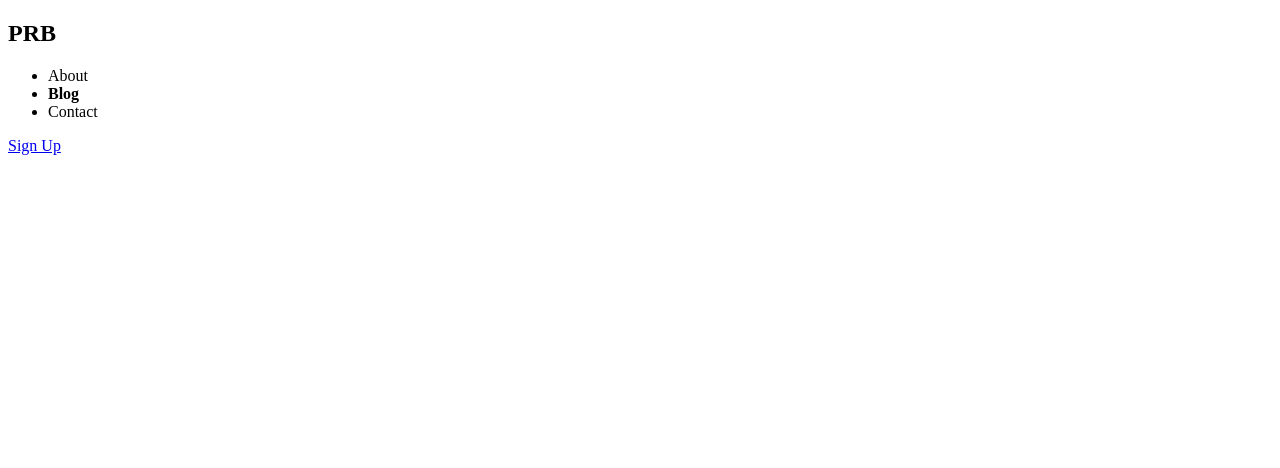
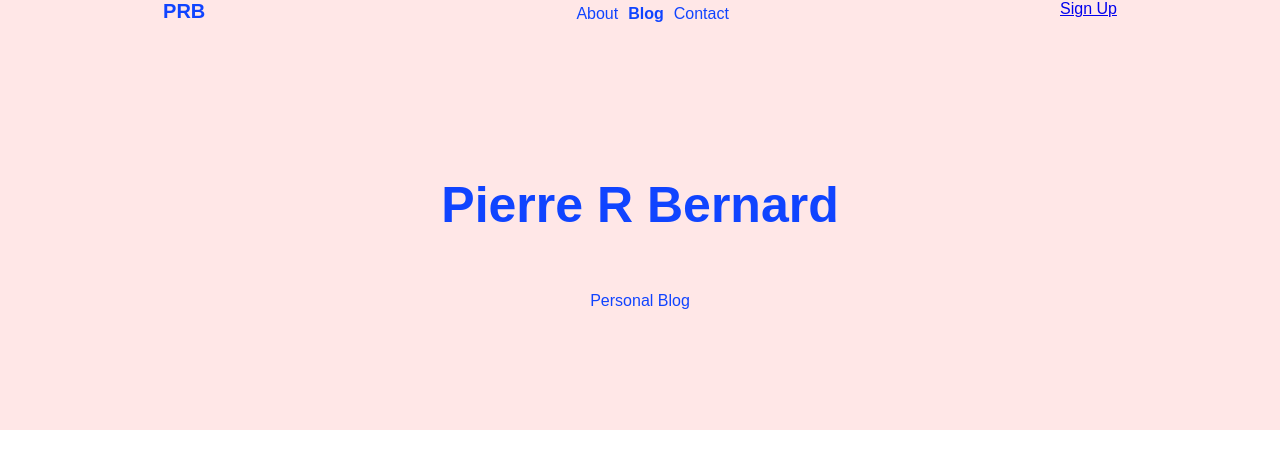
Before and after one commit to devmunro/blog, a plain HTML site: page index.html in a window 1280 px wide. Drawn offline with Linux system fonts and the light colour scheme.

Commit message:
create header for blog

```diff
--- a/index.html
+++ b/index.html
@@ -2,24 +2,34 @@
 <html>
   <head>
     <meta charset="UTF-8" />
-    <title> RetroNews Blog</title>
+    <title> David Blog</title>
     <link rel="stylesheet" href="style.css" />
 
   </head>
   <body>
     <header>
-<h2>PRB</h2>
-<ul>
+<nav>
+  <h2>PRB</h2>
+  <ul>
   <li>About</li>
   <li><b>Blog</b></li>
   <li>Contact</li>
-</ul>
-
+  </ul>
 <a href="signup.html">Sign Up</a>
+</nav>
+<section>
+<h1>Pierre R Bernard</h1>
+<p>Personal Blog</p>
+</section>
     </header>
 
     <main>
-
+<div class="card"></div>
+<div class="card"></div>
+<div class="card"></div>
+<div class="card"></div>
+<div class="card"></div>
+<div class="card"></div>
     </main>
 
     <aside>
--- a/style.css
+++ b/style.css
@@ -0,0 +1,48 @@
+body {
+  margin: 0;
+  font-family: Arial, Helvetica, sans-serif;
+  box-sizing: border-box;
+}
+
+header {
+  height: 500px;
+}
+nav {
+  display: flex;
+  justify-content: space-around;
+  background-color: #ffe7e7;
+  color: #1044ff;
+  height: 30px;
+}
+h2 {
+  margin: 0;
+  font-size: 20px;
+}
+ul {
+  display: flex;
+  margin: 0;
+}
+
+ul li {
+  padding: 5px;
+  list-style: none;
+}
+
+header section {
+  background-color: #ffe7e7;
+  margin: 0;
+  height: 400px;;
+  display: flex;
+  flex-direction: column;
+   flex-wrap: nowrap;
+   align-items: center;
+   justify-content: center;
+}
+
+h1, p{
+   color: #1044ff;
+}
+
+h1 {
+    font-size: 50px;
+}
```
